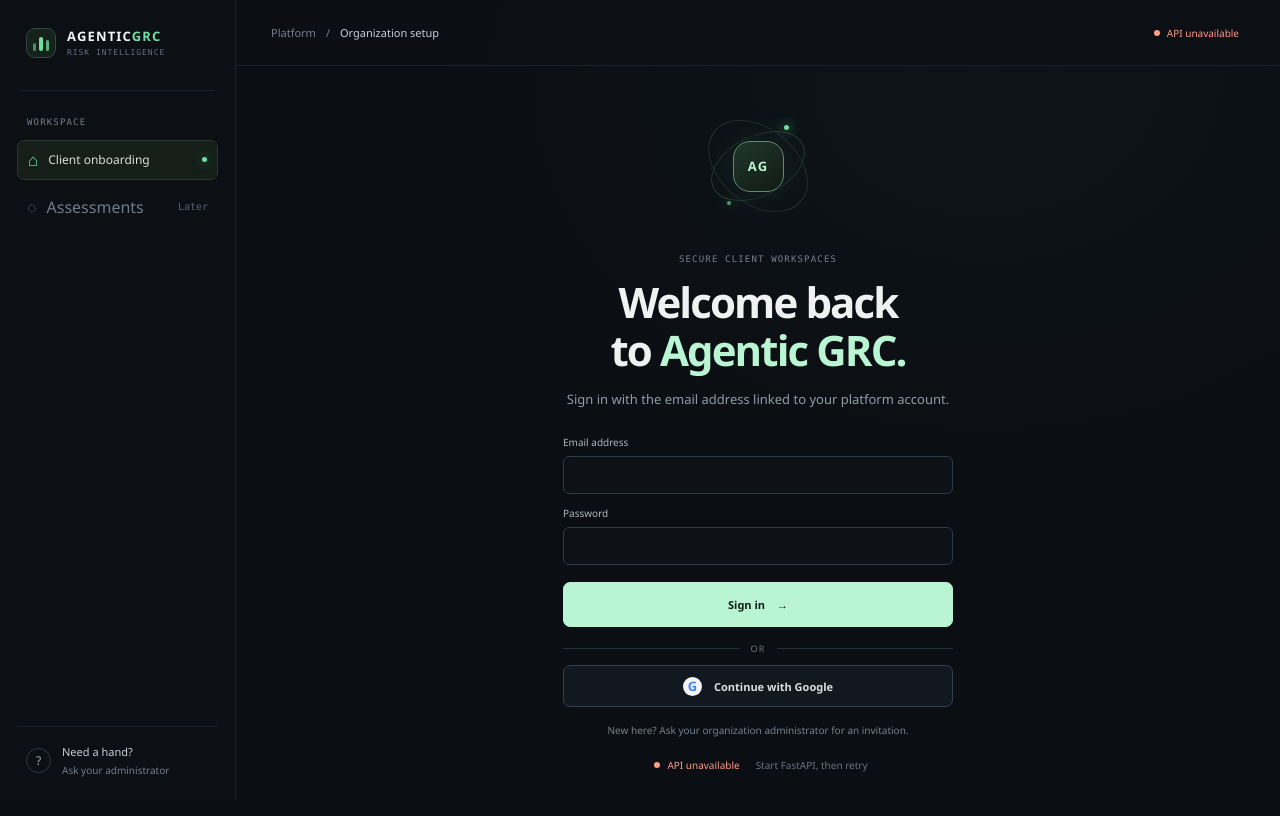
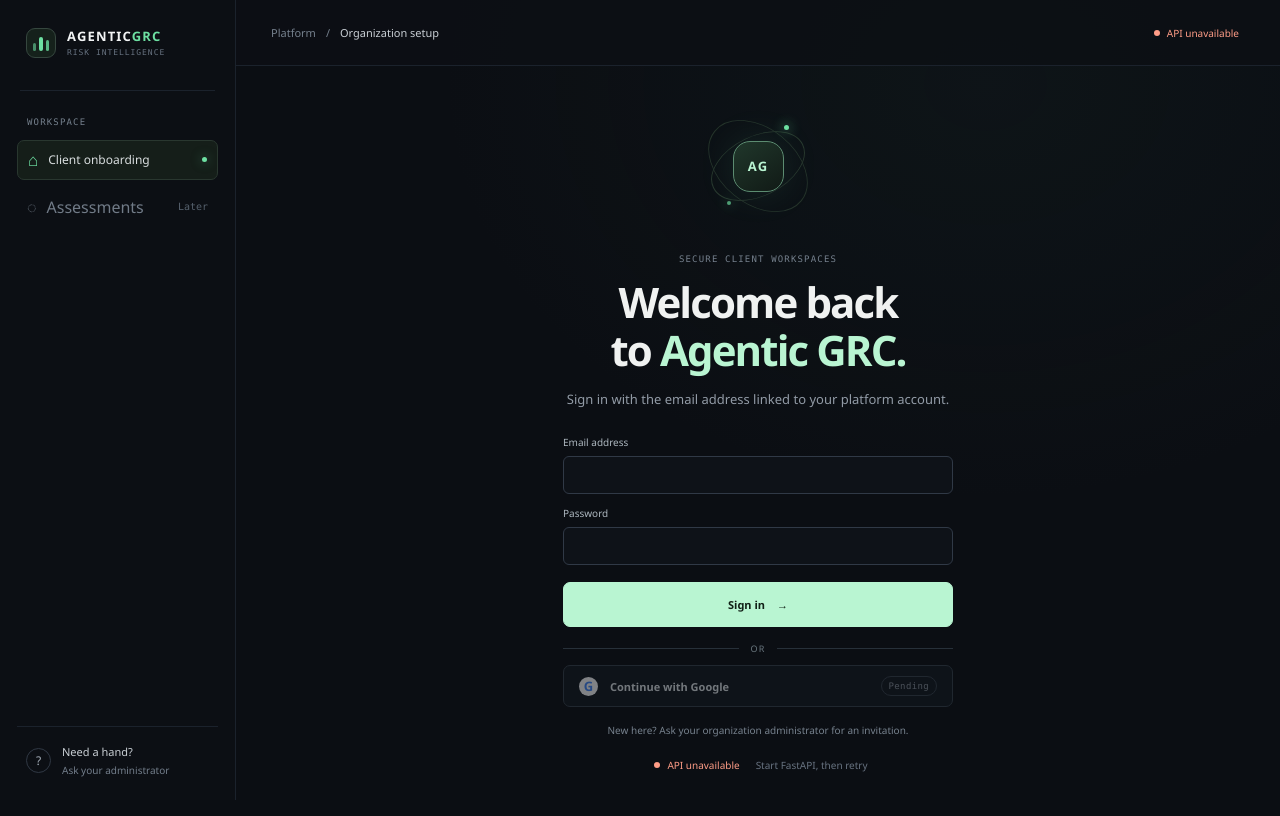
Before and after one commit to agentic-grc-team/Agentic-GRC, a React (Vite) app in the folder frontend/: page / in a window 1280 px wide. Shown: the top 816 px of the page. Built offline with nearby package versions, Linux system fonts and the light colour scheme; no server answers.

Commit message:
feat(frontend): mark Google sign-in as pending

```diff
--- a/frontend/src/App.jsx
+++ b/frontend/src/App.jsx
@@ -25,11 +25,10 @@
   );
 }
 
-function LoginPanel({ authError, onSignIn, onGoogleSignIn, isSupabaseConfigured, apiStatus, onRetryApi }) {
+function LoginPanel({ authError, onSignIn, isSupabaseConfigured, apiStatus, onRetryApi }) {
   const [email, setEmail] = useState("");
   const [password, setPassword] = useState("");
   const [isSubmitting, setIsSubmitting] = useState(false);
-  const [isGoogleSubmitting, setIsGoogleSubmitting] = useState(false);
 
   async function submit(event) {
     event.preventDefault();
@@ -40,17 +39,6 @@
       setPassword("");
     } finally {
       setIsSubmitting(false);
-    }
-  }
-
-  async function startGoogleSignIn() {
-    setIsGoogleSubmitting(true);
-    try {
-      await onGoogleSignIn();
-    } catch {
-      // AuthProvider exposes a safe error message to the form.
-    } finally {
-      setIsGoogleSubmitting(false);
     }
   }
 
@@ -101,11 +89,12 @@
       <button
         className="secondary-button google-sign-in-button"
         type="button"
-        onClick={startGoogleSignIn}
-        disabled={isGoogleSubmitting || !isSupabaseConfigured}
+        disabled
+        aria-label="Continue with Google, pending configuration"
       >
         <span className="google-mark" aria-hidden="true">G</span>
-        {isGoogleSubmitting ? "Connecting to Google…" : "Continue with Google"}
+        <span>Continue with Google</span>
+        <span className="google-pending-tag">Pending</span>
       </button>
       <p className="login-help">New here? Ask your organization administrator for an invitation.</p>
       <div className="login-api-state">
@@ -123,7 +112,6 @@
     isLoading,
     authError,
     signIn,
-    signInWithGoogle,
     signOut,
     isSupabaseConfigured,
   } = useAuth();
@@ -216,7 +204,6 @@
           <LoginPanel
             authError={authError}
             onSignIn={signIn}
-            onGoogleSignIn={signInWithGoogle}
             isSupabaseConfigured={isSupabaseConfigured}
             apiStatus={apiStatus}
             onRetryApi={refreshApiStatus}
--- a/frontend/src/styles.css
+++ b/frontend/src/styles.css
@@ -221,7 +221,9 @@
 .login-divider::before, .login-divider::after { height: 1px; flex: 1; background: #273039; content: ""; }
 .google-sign-in-button { width: min(390px, 100%); min-height: 42px; border-color: #35404b; background: #121820; color: #d8dfe3; }
 .google-sign-in-button:hover:not(:disabled) { border-color: #657482; background: #19212a; }
+.google-sign-in-button:disabled { cursor: not-allowed; opacity: .5; }
 .google-mark { display: grid; width: 19px; height: 19px; place-items: center; border-radius: 50%; background: #f4f5f6; color: #4285f4; font-size: 13px; font-weight: 700; }
+.google-pending-tag { margin-left: auto; border: 1px solid #35404b; border-radius: 999px; padding: 4px 7px; color: #89939e; font: 9px var(--mono); letter-spacing: .04em; }
 .login-help { margin: 16px 0 0; color: #77828e; font-size: 10px; }
 .field-hint { color: #77828e; font-size: 9px; }
 .activation-page { display: grid; min-height: 100vh; place-items: center; padding: 24px; }
```
Also changed, not shown: 1 other file (tests, documents, lock files or other folders).
